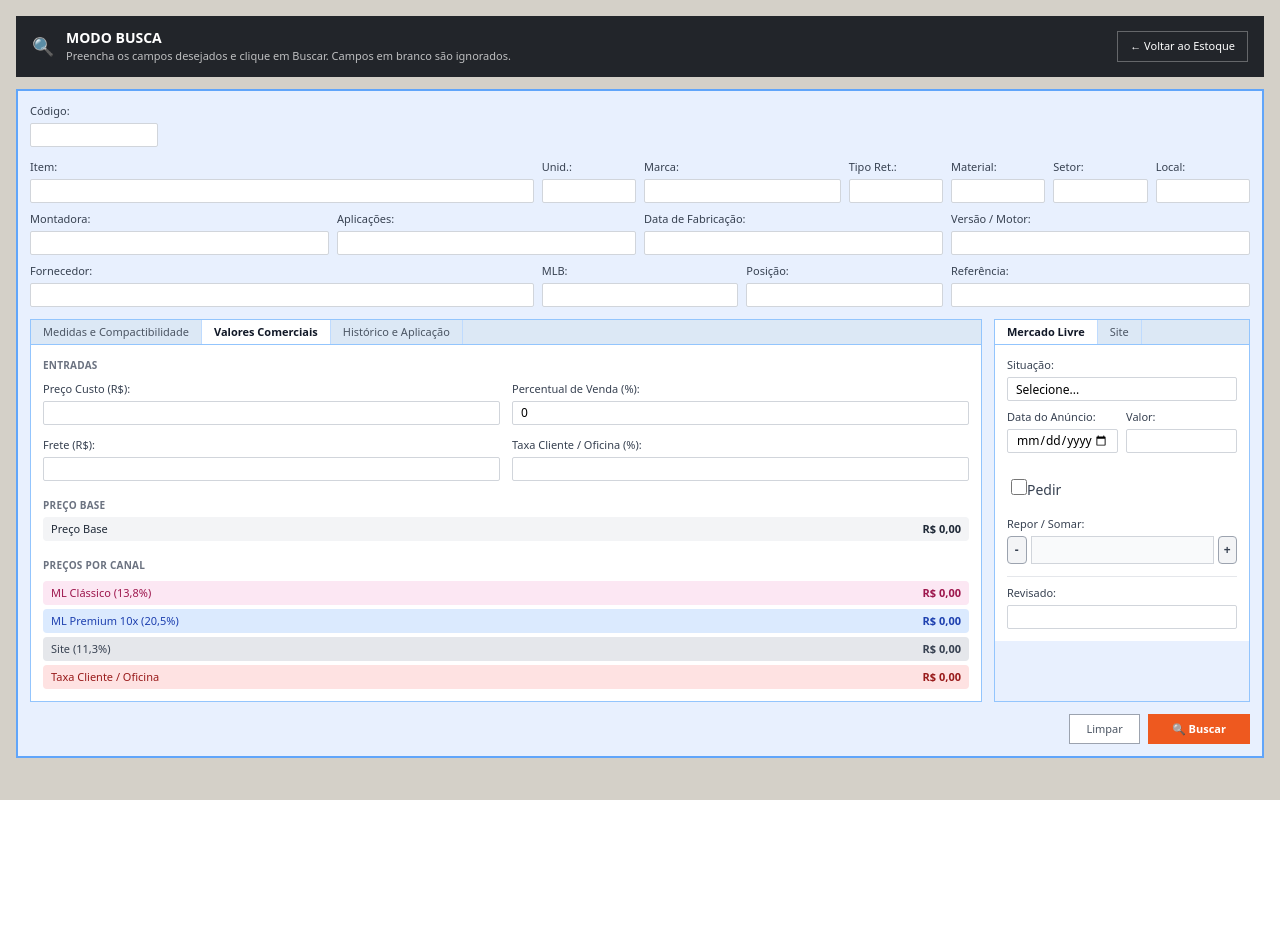
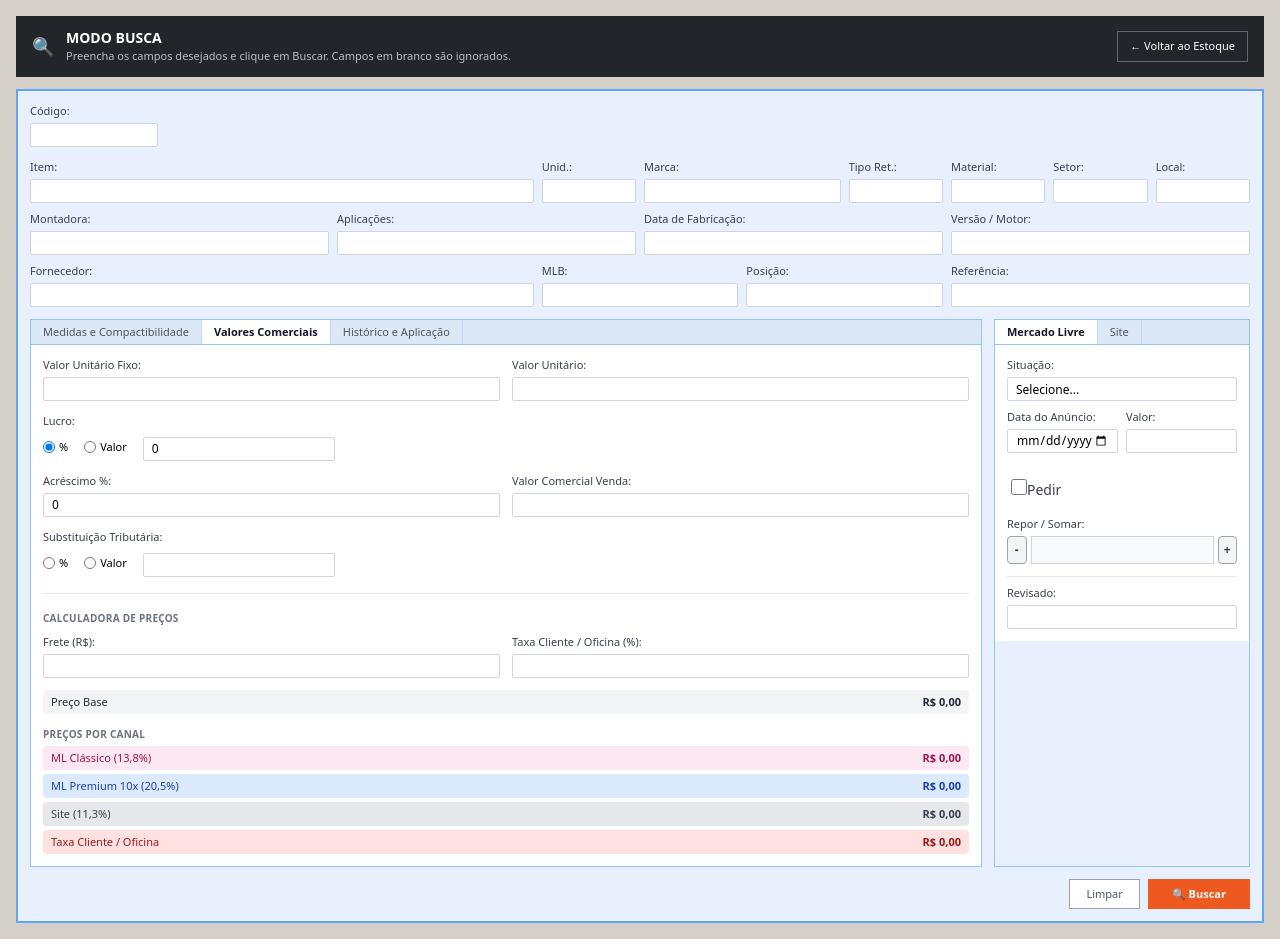
Before and after one commit to Marcos-Andrade22/ERP_Prototype, a React (Vite) app in the folder mlb-editor/: page /estoque/busca in a window 1280 px wide. Both pictures are taken after a click on the button "Valores Comerciais". Before the commit the page ends 800 px from the top, so only its background shows below. Built offline with nearby package versions, Linux system fonts and the light colour scheme; the HTML template or start-up script is replaced by a standard one.

Commit message:
feat(tab-valores): combina seção comercial anterior com calculadora de preços

```diff
--- a/mlb-editor/src/features/estoque/model/EstoqueItem.ts
+++ b/mlb-editor/src/features/estoque/model/EstoqueItem.ts
@@ -38,6 +38,7 @@ export interface EstoqueItem {
   valorUnitarioFixo: string;
   valorUnitario: string;
   valorComercialVenda: string;
+  substituicaoTributariaTipo: "percent" | "valor";
   substituicaoTributariaValor: string;
   lucroTipo: "percent" | "fixed";
   lucroValor: number;
--- a/mlb-editor/src/features/estoque/ui/tabs/TabValores.tsx
+++ b/mlb-editor/src/features/estoque/ui/tabs/TabValores.tsx
@@ -1,3 +1,4 @@
+import { TextInput } from "../../../../components/forms/inputs/TextInput";
 import { NumberInput } from "../../../../components/forms/inputs/NumberInput";
 import type { EstoqueItem } from "../../model/EstoqueItem";
 
@@ -8,22 +9,22 @@ type Props = {
 
 // Taxas fixas conforme calculadora
 const TAXAS = {
-    mlClassico:  0.138,
+    mlClassico:   0.138,
     mlPremium10x: 0.205,
     site:         0.113,
 };
 
 function calcular(item: EstoqueItem) {
-    const precoCusto         = parseFloat(String(item.valorUnitarioFixo))    || 0;
-    const percentualVenda    = (parseFloat(String(item.lucroValor))           || 0) / 100;
-    const frete              = parseFloat(String(item.frete))                || 0;
-    const taxaClienteOficina = (parseFloat(String(item.taxaClienteOficina))  || 0) / 100;
+    const precoCusto         = parseFloat(String(item.valorUnitarioFixo))   || 0;
+    const percentualVenda    = (parseFloat(String(item.lucroValor))          || 0) / 100;
+    const frete              = parseFloat(String(item.frete))               || 0;
+    const taxaClienteOficina = (parseFloat(String(item.taxaClienteOficina)) || 0) / 100;
 
     const precoBase = precoCusto * (1 + percentualVenda);
 
     return {
         precoBase,
-        mlClassico:  precoBase * (1 + TAXAS.mlClassico)   + frete,
+        mlClassico:   precoBase * (1 + TAXAS.mlClassico)   + frete,
         mlPremium10x: precoBase * (1 + TAXAS.mlPremium10x) + frete,
         site:         precoBase * (1 + TAXAS.site),
         taxaCliente:  precoBase * (1 + taxaClienteOficina),
@@ -55,22 +56,112 @@ export function TabValores({ item, handleChange }: Props) {
     return (
         <div className="p-3 flex flex-col gap-4">
 
-            {/* ENTRADAS */}
+            {/* ── SEÇÃO 1: VALORES COMERCIAIS (interface original) ── */}
+            <div className="grid grid-cols-2 gap-3">
+                <TextInput
+                    label="Valor Unitário Fixo:"
+                    value={item.valorUnitarioFixo}
+                    onChange={handleChange("valorUnitarioFixo")}
+                />
+                <TextInput
+                    label="Valor Unitário:"
+                    value={item.valorUnitario}
+                    onChange={handleChange("valorUnitario")}
+                />
+
+                {/* Lucro */}
+                <div className="col-span-2">
+                    <span className="text-[11px] font-medium text-gray-700">Lucro:</span>
+                    <div className="flex items-center gap-4 mt-1">
+                        <label className="flex items-center gap-1 text-[11px]">
+                            <input
+                                type="radio"
+                                name="lucroTipo"
+                                value="percent"
+                                checked={item.lucroTipo === "percent"}
+                                onChange={() => handleChange("lucroTipo")("percent")}
+                                className="h-3 w-3"
+                            />
+                            %
+                        </label>
+                        <label className="flex items-center gap-1 text-[11px]">
+                            <input
+                                type="radio"
+                                name="lucroTipo"
+                                value="fixed"
+                                checked={item.lucroTipo === "fixed"}
+                                onChange={() => handleChange("lucroTipo")("fixed")}
+                                className="h-3 w-3"
+                            />
+                            Valor
+                        </label>
+                        <NumberInput
+                            label=""
+                            value={item.lucroValor}
+                            onChange={handleChange("lucroValor")}
+                            className="w-24"
+                        />
+                    </div>
+                </div>
+
+                <NumberInput
+                    label="Acréscimo %:"
+                    value={item.acrescimoPercent}
+                    onChange={handleChange("acrescimoPercent")}
+                />
+                <TextInput
+                    label="Valor Comercial Venda:"
+                    value={item.valorComercialVenda}
+                    onChange={handleChange("valorComercialVenda")}
+                />
+
+                {/* Substituição Tributária */}
+                <div className="col-span-2">
+                    <span className="text-[11px] font-medium text-gray-700">Substituição Tributária:</span>
+                    <div className="flex items-center gap-4 mt-1">
+                        <label className="flex items-center gap-1 text-[11px]">
+                            <input
+                                type="radio"
+                                name="stTipo"
+                                value="percent"
+                                checked={item.substituicaoTributariaTipo === "percent"}
+                                onChange={() => handleChange("substituicaoTributariaTipo")("percent")}
+                                className="h-3 w-3"
+                            />
+                            %
+                        </label>
+                        <label className="flex items-center gap-1 text-[11px]">
+                            <input
+                                type="radio"
+                                name="stTipo"
+                                value="valor"
+                                checked={item.substituicaoTributariaTipo === "valor"}
+                                onChange={() => handleChange("substituicaoTributariaTipo")("valor")}
+                                className="h-3 w-3"
+                            />
+                            Valor
+                        </label>
+                        <TextInput
+                            label=""
+                            value={item.substituicaoTributariaValor}
+                            onChange={handleChange("substituicaoTributariaValor")}
+                            className="w-24"
+                        />
+                    </div>
+                </div>
+            </div>
+
+            {/* ── DIVISOR ── */}
+            <hr className="border-gray-200" />
+
+            {/* ── SEÇÃO 2: CALCULADORA DE PREÇOS ── */}
             <div>
                 <p className="text-[10px] font-semibold text-gray-500 uppercase tracking-wide mb-2">
-                    Entradas
+                    Calculadora de Preços
                 </p>
-                <div className="grid grid-cols-2 gap-3">
-                    <NumberInput
-                        label="Preço Custo (R$):"
-                        value={item.valorUnitarioFixo}
-                        onChange={handleChange("valorUnitarioFixo")}
-                    />
-                    <NumberInput
-                        label="Percentual de Venda (%):"
-                        value={item.lucroValor}
-                        onChange={handleChange("lucroValor")}
-                    />
+
+                {/* Inputs extras da calculadora */}
+                <div className="grid grid-cols-2 gap-3 mb-3">
                     <NumberInput
                         label="Frete (R$):"
                         value={item.frete}
@@ -82,23 +173,16 @@ export function TabValores({ item, handleChange }: Props) {
                         onChange={handleChange("taxaClienteOficina")}
                     />
                 </div>
-            </div>
 
-            {/* PREÇO BASE */}
-            <div>
-                <p className="text-[10px] font-semibold text-gray-500 uppercase tracking-wide mb-1">
-                    Preço Base
-                </p>
+                {/* Preço Base */}
                 <ResultRow
                     label="Preço Base"
                     value={resultados.precoBase}
                     colorClass="bg-gray-100 text-gray-800"
                 />
-            </div>
 
-            {/* RESULTADOS CALCULADOS */}
-            <div>
-                <p className="text-[10px] font-semibold text-gray-500 uppercase tracking-wide mb-2">
+                {/* Preços por canal */}
+                <p className="text-[10px] font-semibold text-gray-500 uppercase tracking-wide mt-3 mb-1">
                     Preços por Canal
                 </p>
                 <div className="flex flex-col gap-1">
```
